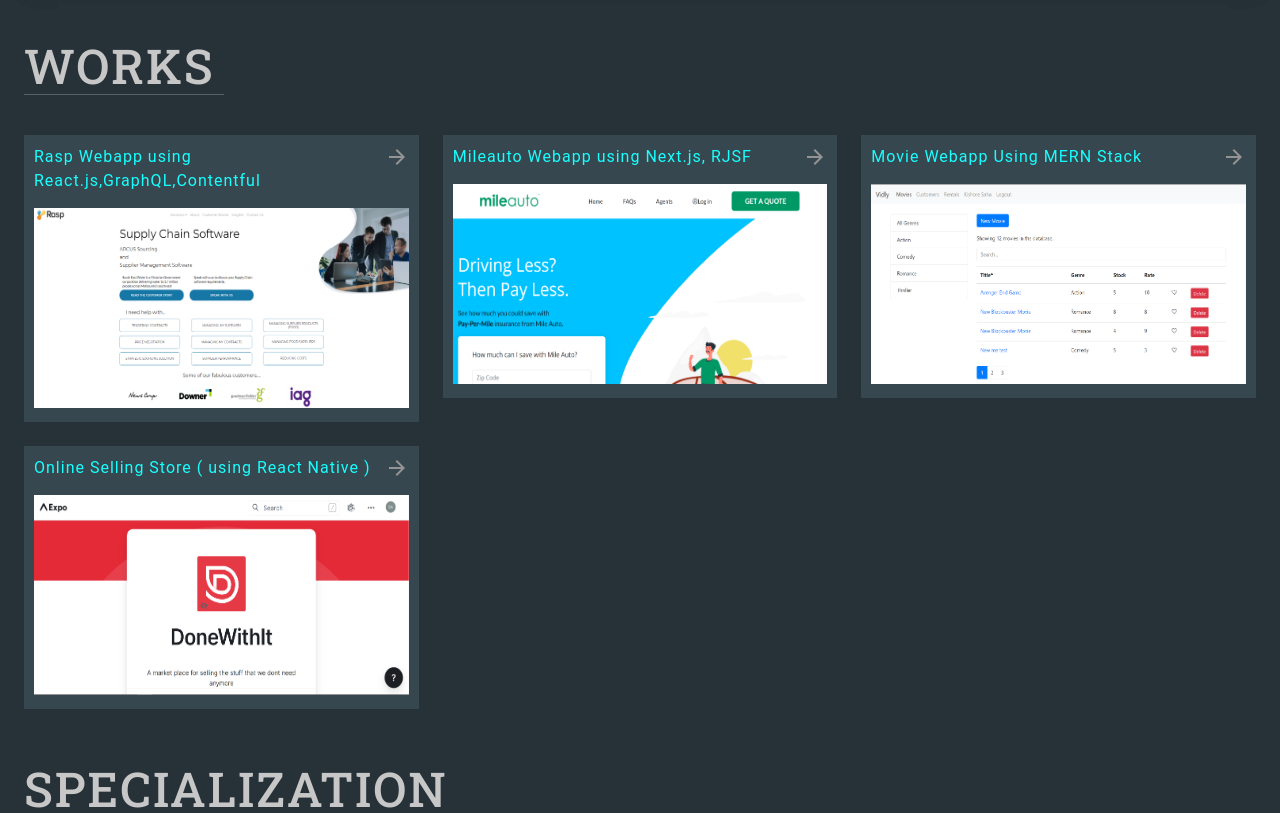
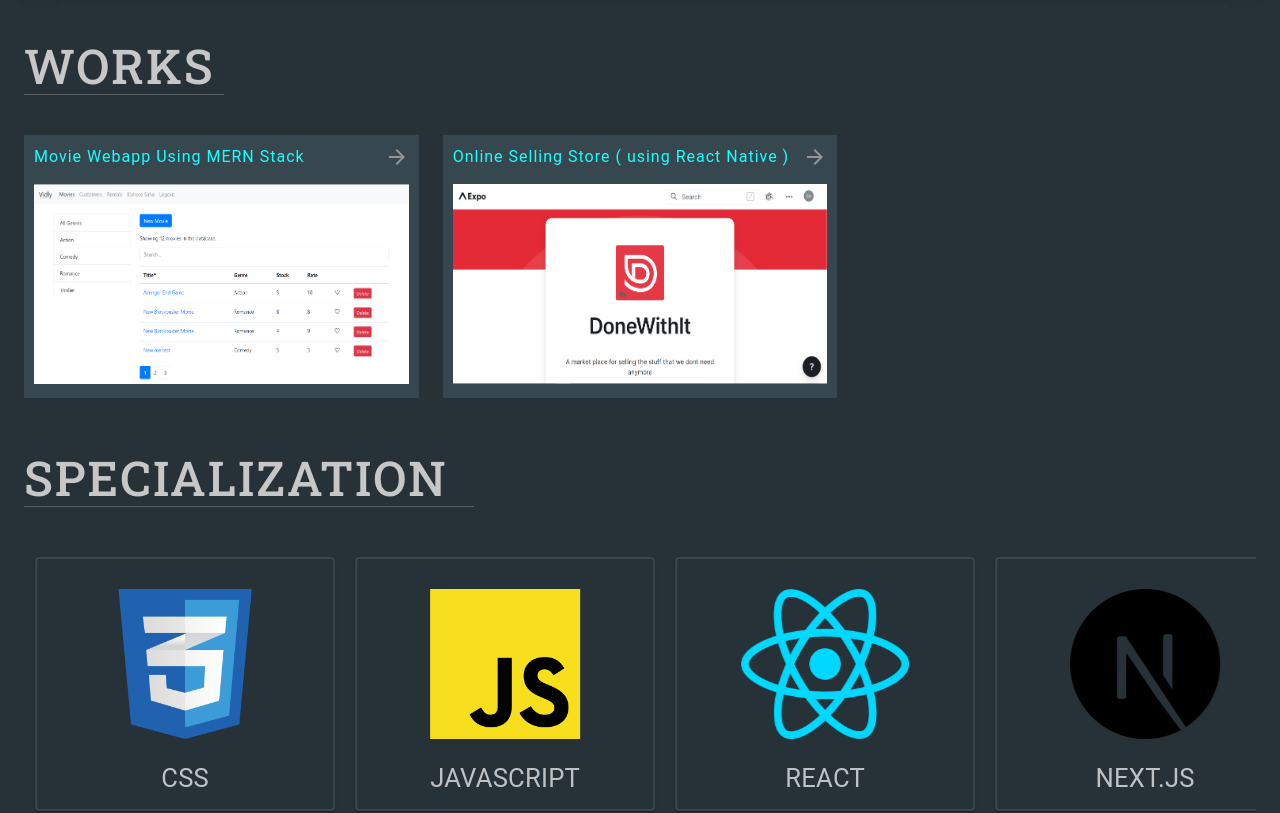
Before and after one commit to sahakishore/kishore-portfolio, a React (Create React App) app: page / in a window 1280 px wide. Shown: the part 920-1733 px from the top of the page. Built offline with nearby package versions, Linux system fonts and the light colour scheme; a web font is replaced by a local one.

Commit message:
removed projects

```diff
--- a/src/Components/work.js
+++ b/src/Components/work.js
@@ -50,16 +50,7 @@ const useStyle = makeStyles((theme) => ({
 }));
 
 const MyWork = [
-  {
-    title: "Rasp Webapp using React.js,GraphQL,Contentful",
-    img: "/Rasp.png",
-    link: "https://rasp.com.au/",
-  },
-  {
-    title: "Mileauto Webapp using Next.js, RJSF",
-    img: "/Mile.png",
-    link: "https://mileautoo-main.vercel.app/",
-  },
+
   {
     title: "Movie Webapp Using MERN Stack",
     img: "/Vidly.png",
```
